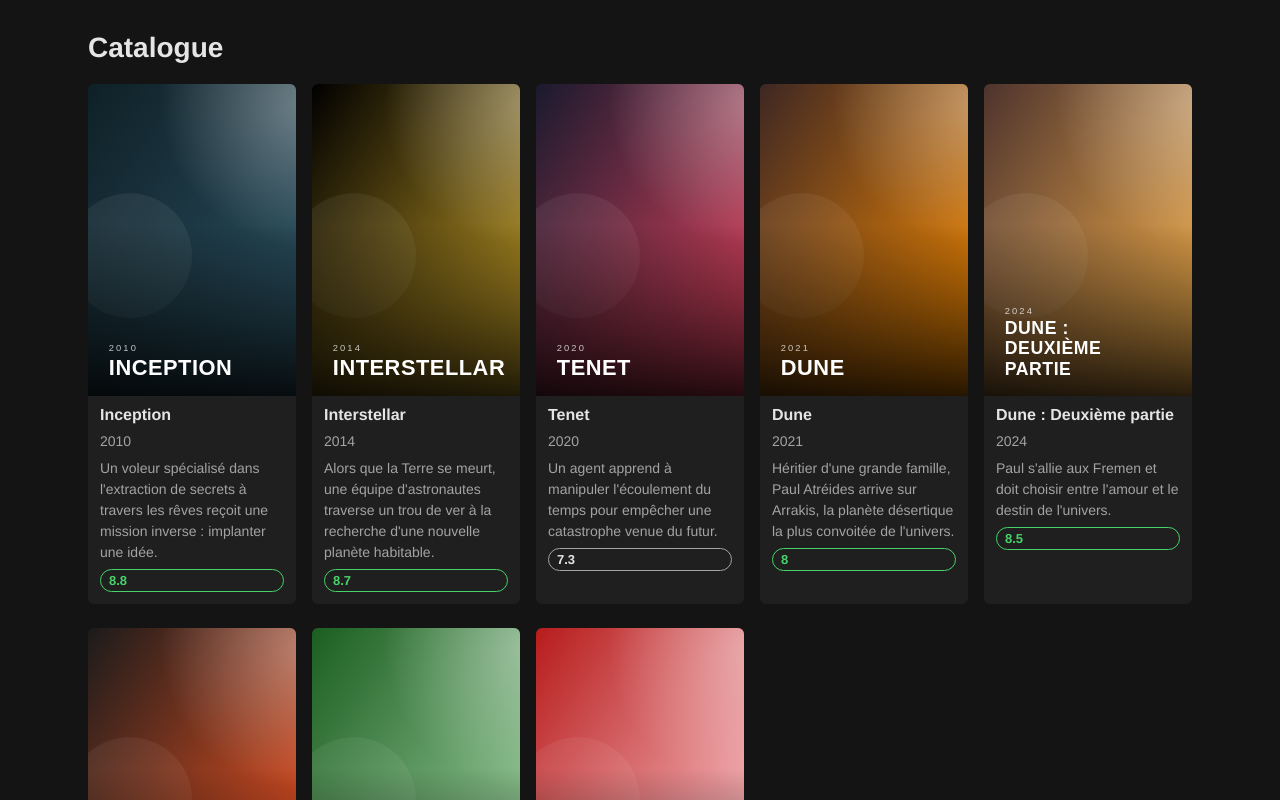
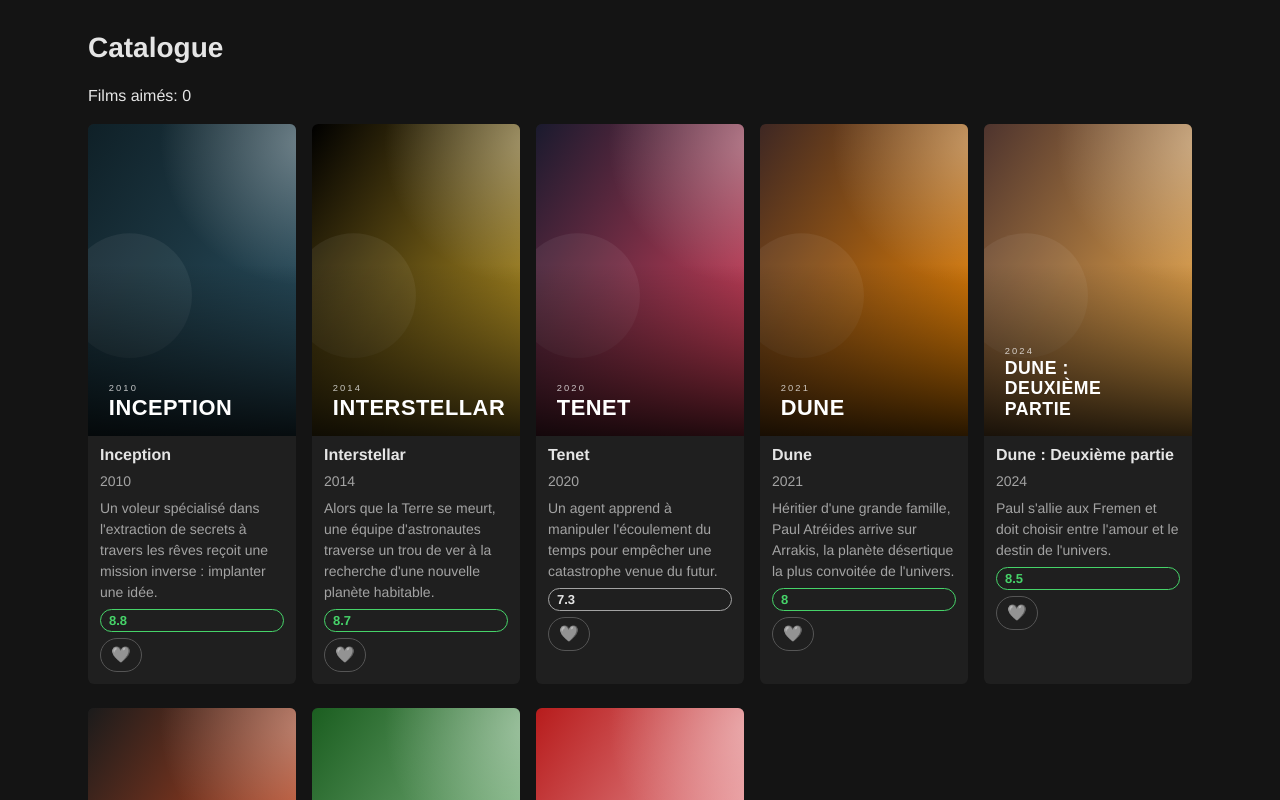
Before and after one commit to Noach78/movie-app, a React (Vite) app: page / in a window 1280 px wide. Shown: the top 800 px of the page. Built offline with nearby package versions, Linux system fonts and the light colour scheme.

Commit message:
feat: likes feature

```diff
--- a/src/App.jsx
+++ b/src/App.jsx
@@ -1,13 +1,26 @@
+import { useState } from 'react';
 import MovieList from './components/MovieList';
 import Panel from './components/Panel';
 import { movies } from './data/movies.js';
 
 function App() {
+  const [likedIds, setLikedIds] = useState([]);
+  const [ids, setIds] = useState(movies.map(movie => movie.id));
+
+  const toggleLike = (id) => {
+    if (likedIds.includes(id)) {
+      setLikedIds(likedIds.filter(likedId => likedId !== id));
+    } else {
+      setLikedIds([...likedIds, id]);
+    }
+  };
+
   return (
     <Panel title="Catalogue">
-      <MovieList movies={movies} />
+      <p>Films aimés: {likedIds.length}</p>
+      <MovieList movies={movies} likedIds={likedIds} toggleLike={toggleLike} />
     </Panel>
   );
 }
 
-export default App
+export default App;
--- a/src/components/MovieCard.jsx
+++ b/src/components/MovieCard.jsx
@@ -1,6 +1,6 @@
 import RatingBadge from './RatingBadge';
 
-export default function MovieCard({ movie }) {
+export default function MovieCard({ movie, isLiked, onToggleLike }) {
     return (
         <article className="movie-card">
             <img src={movie.posterUrl} alt={movie.title} />
@@ -8,6 +8,9 @@ export default function MovieCard({ movie }) {
             <p>{movie.year}</p>
             <p>{movie.description}</p>
             <RatingBadge rating={movie.rating} />
+            <button onClick={() => onToggleLike(movie.id)}>
+                {isLiked ? '❤️' : '🩶'}
+            </button>
         </article>
     )
 }
--- a/src/components/MovieList.jsx
+++ b/src/components/MovieList.jsx
@@ -1,10 +1,10 @@
 import MovieCard from './MovieCard';
 
-export default function MovieList({ movies }) {
+export default function MovieList({ movies, likedIds, toggleLike }) {
     return (
         <div className="movie-grid">
             {movies.map(movie => (
-                <MovieCard key={movie.id} movie={movie} />
+                <MovieCard key={movie.id} movie={movie} isLiked={likedIds.includes(movie.id)} onToggleLike={toggleLike} />
             ))}
         </div>
     )
```
